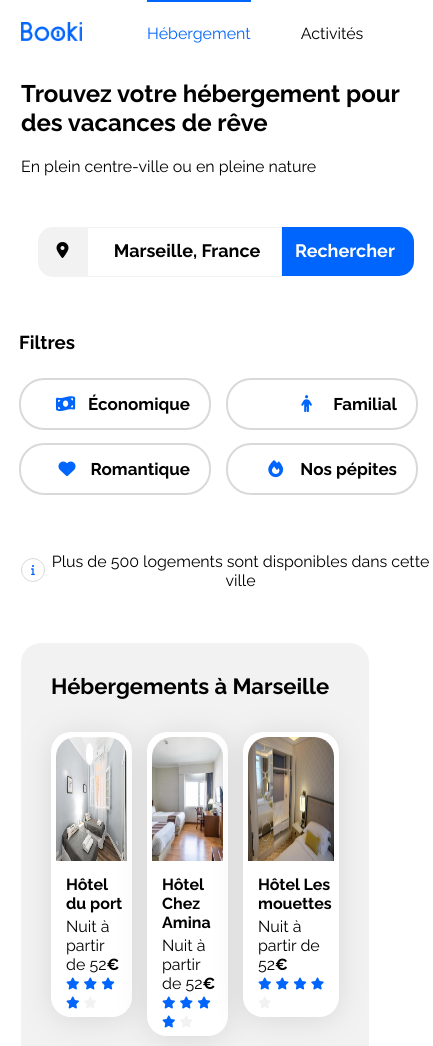
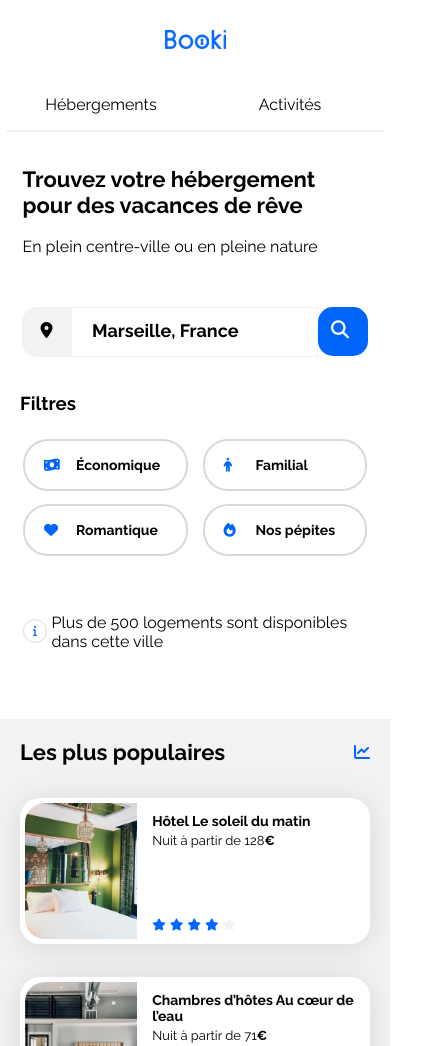
Before and after one commit to Lloydfaharon/projet3, a plain HTML site: page index01.html in a window 390 px wide. Shown: the top 1046 px of the page, 433 px wide, since content can reach past the window. Drawn offline with Linux system fonts and the light colour scheme.

Commit message:
setup mobile

```diff
--- a/css/style1.css
+++ b/css/style1.css
@@ -3,6 +3,7 @@
     font-family: 'Raleway', sans-serif;
     text-decoration: none;
     list-style: none;
+
 }
 
 :root {
@@ -18,6 +19,7 @@
 body {
     display: flex;
     justify-content: center;
+    margin: 0px;
 
 }
 
@@ -89,10 +91,11 @@ a {
 .logo img {
    width: 61px;
    height: 19px;
+   padding: 30px 50px;
 }
 .nav{ display:flex;
     justify-content: space-between;
-    align-items: center;
+    align-items: flex-start;
 
 }
 .navlik ul {
@@ -104,10 +107,12 @@ margin: 0 25px;
 float: right;
  }
 
-.nav .navlik ul li.active a {
+
+ .nav .navlik ul li a:hover {
     color:#0065FC;
     border-top:solid 2px #0065FC;
-    padding-top: 22px;
+    padding-top: 14px;
+
  }
 
 
@@ -227,12 +232,15 @@ float: right;
 .filtre2:hover {
     background-color:rgba(222, 235, 255, 1) ;
     }
+.filtre44{
+    padding: 0px 50px;
+}
 
 .filtre4{
     display: flex;
     justify-content:flex-start;
     align-items: center;
-    padding-top:65px;
+    padding-top:35px;
     flex-direction:none;
 }
 
@@ -366,9 +374,8 @@ width: 33.33%;
 /****** Activié à Marseille ***********/
 
 .activite{
-    width: 100%;
-    padding:0px;
-    margin-top: 65px;
+    padding:30px;
+    margin-top: 35px;
 }
 .activiteImg{
     object-fit:cover;
@@ -416,6 +423,10 @@ width: 33.33%;
  padding-top: 15px;
 }
 
+.hide2{
+    display: none;
+   }
+
 
 /* Le code ci-dessous correspond à la version responsive uniquement */
 
@@ -436,6 +447,10 @@ width: 33.33%;
     }
     .hebergements-cards .card-subtitle {
         font-size:12px;
+    }
+
+   .hide2{
+    display: none;
    }
 }
 
@@ -475,6 +490,9 @@ width: 33.33%;
     .activiteImg {
         height: 200px;
     }
+    .activite{
+        padding:0px 30px;
+    }
 
     .activiteIm {
         height: 200px;
@@ -504,10 +522,14 @@ width: 33.33%;
     .card-title{
         font-size: 13px;
     }
+       .hide2{
+        display: none;
+       }
+
 
 
 }
-/* Small devices (phones, less than 768px) */
+/* Small devices (phones, less than 768px)*/
 @media (max-width: 767.98px) {
     .filtre16{
         display:flex;
@@ -522,15 +544,230 @@ width: 33.33%;
 
     .filtre2{
         width: 150px;
+        margin-right: 15px;
     }
     .nav{
 
     }
+    .logo{
+        display: flex;
+        justify-content: center;
+       }
+       .bouton-r{
+        width: 50px;
+        border-radius: 15px;
+       }
+       .hide1{
+        display: none;
+       }
+       .hide2{
+        display: flex;
+       }
 }
 
+/* Small devices (phones, less than 768px) */
+@media (max-width: 474.98px) {
+   .footer{
+    padding: none;
+    box-sizing: border-box;
+   }
+   .input2{
+    width: 247px;
+    text-align: start;
 
+   }
+   .filtre1 {
+    display: flex;
+    flex-direction: column;
+    justify-content: flex-start;
+}
+   .filtre2{
+    width: 130px;
+    justify-content:flex-start;
+    font-size: 14px;
+   }
+
+   .filtre4{
+    flex-direction: column;
+   }
+   .filtre15{
+    display: block;
+    justify-content: center;
+    flex-direction: column;
+    align-items: center;
+    align-self: stretch;
+   }
+   .filtre16{
+    justify-content: space-between;
+    width: 344px;
+   }
+   .filtre44{
+    padding: 0px;
+   }
+   .mobfil{
+    padding-left: 20px;
+   }
+   .mobfil1{
+    margin-top: 0px;
+   }
+   .mobfil2{
+    margin-right: 0px;
+   }
+   .activite{
+    padding: 30px;
+   }
+
+   .num1{
+    width: 100%;
+    align-items: center;
+    padding-bottom: 0px;
+   }
+
+   .main-container{
+    padding: 0px;
+   }
+
+   .hebergements-cards{
+    flex-direction: column;
+   }
+
+   .hebergements-cards a {
+    width:100%
+   }
+
+   .populaires-cards{
+    flex-direction: column;
+   }
+
+   .populaires-cards a {
+    width: 100%;
+   }
+
+   .card .margin-right {
+    margin-right: 0px;
+   }
+    .hebergements-and-populaires .hebergements{
+    background-color: white;
+   }
+   .filtreActivite {
+    flex-direction: column;
+    align-items: normal;
+    padding: 0px;
+   }
+   .dimcards{
+    margin-top: 15px;
+   }
+   .filtreActivite .border1{
+    margin-left: 0px;
+   }
+   .hebergements-and-populaires{
+    flex-direction: column-reverse;
+   }
+
+   .hebergements-and-populaires section {
+    border-radius: 0px;
+    padding: 20px;
+   }
+   .logo{
+    display: flex;
+    justify-content: center;
+   }
+   .bouton-r{
+    width: 50px;
+    border-radius: 15px;
+   }
+   .hide1{
+    display: none;
+   }
+   .hide2{
+    display: flex;
+
+   }
+   html,
+   body {
+    margin: 0;
+    padding: 0;
+   }
+   ;.div22{
+    padding-top: 15px;
+   }
+   .nav {
+    display: block;
+   }
+   .d1 h2  {
+    width: 345px;
+    display: flex;
+    justify-content: center;
+    font-size: 22px;
+    padding-left: 20px;
+    padding-right: 20px;
+   }
+   .d1 p {
+    padding-left: 20px;
+    padding-right: 20px;
+   }
+   .bar p{
+    width: 335px;
+    text-align: left;
+   }
+   .bar1{
+    width: 345px;
+
+   }
+   .margin-right {
+    margin-right: 0px;
+   }
+
+   .nav .navlik ul li a:hover {
+    color:none;
+    border-bottom:solid 0px #0065FC;
+    padding-bottom:px;
+    border-top:solid 0px #0065FC;
+    padding-top:0px;
+ }
+ .navlik ul {
+    display: flex;
+    justify-content: center;
+    padding: 0px;
+ }
+ .barsinfo{
+    display: flex;
+    justify-content: center;
+    align-items: center;
+
+ }
+ .barsleft{
+    width:190px;
+    height:35px;
+    display: flex;
+    justify-content: center;
+    border-bottom:solid 2px #F2F2F2;
+
+ }
+ .barsleft:hover{
+    width:200px;
+    height:35px;
+    border-bottom:solid 2px #0065fc;
+}
+
+ .barsright{
+    width:188px;
+    height:35px;
+    display: flex;
+    justify-content: center;
+    border-bottom:solid 2px #F2F2F2;
+ }
+ .barsright:hover{
+    width:200px;
+    height:35px;
+    border-bottom: solid;
+    border-bottom:solid 2px #0065fc
+
+ }
+
+}
 /* Small devices (phones, less than 768px) */
-@media (max-width: 390.98px) {
+/*@media (max-width: 374.98px) {
     .footer{
         padding: none;
        }
@@ -538,14 +775,88 @@ width: 33.33%;
     .filtre4{
         flex-direction: column;
        }
+
     .main-container{
         padding: 0 13px;
        }
+
     .num1{
-    width: 410px;
+        width: 100%;
         align-items: center;
        }
+
     .main-container{
         padding: none;
        }
+
+    .hebergements-cards{
+        flex-direction: column;
        }
+
+    .hebergements-cards a {
+        width:100%
+       }
+
+    .populaires-cards{
+        flex-direction: column;
+       }
+
+    .populaires-cards a {
+        width: 100%;
+       }
+
+    .card .margin-right {
+        margin-right: 0px;
+       }
+    .hebergements-and-populaires .hebergements{
+        background-color: white;
+       }
+    .filtreActivite {
+        flex-direction: column;
+        align-items: normal;
+        padding: 30px;
+       }
+    .dimcards{
+        margin-top: 15px;
+       }
+    .filtreActivite .border1{
+        margin-left: 0px;
+       }
+    .hebergements-and-populaires{
+        flex-direction: column-reverse;
+       }
+
+    .hebergements-and-populaires section {
+        border-radius: 0px;
+       }
+    .logo{
+        display: flex;
+        justify-content: center;
+       }
+    .bouton-r{
+        width: 50px;
+        border-radius: 15px;
+       }
+    .hide1{
+        display: none;
+       }
+    .hide2{
+        display: flex;
+
+       }
+       html,
+       body {
+        margin: 0;
+        padding: 0;
+       }
+       .nav {
+        display: block;
+    }
+       .d1 h2{
+        width: 324px;
+        display: flex;
+        justify-content: center;
+        font-size: 22px;
+       }
+
+} */
--- a/index01.html
+++ b/index01.html
@@ -15,7 +15,7 @@
 </head>
 
 <body>
-    <div class="main-container">
+    <div>
         <header>
             <nav class="nav">
                 <div class="logo"><!-- logo -->
@@ -23,13 +23,26 @@
                 </div >
                 <div class="navlik"><!--button-->
                     <ul>
-                        <li class="active"><a href="#">Hébergement</a></li>
-                        <li><a href="#">Activités</a></li>
+                        <div class="barsleft">
+                            <li class="active "><a href="#heber">Hébergements</a></li>
+                        </div>
+                        <div class="barsright">
+                            <li><a href="#activi">Activités</a></li>
+                        </div>
                     </ul>
+                   <!-- <div class="barsinfo">
+
+                          <div class="barsleft">
+
+                          </div>
+                          <div class="barsright">
+
+                          </div>
+                    </div>-->
                 </div>
             </nav>
         </header>
-        <main>
+        <main class="main-container">
             <section class="num1">
                 <div class="d1">
                     <h2>Trouvez votre hébergement pour des vacances de rêve</h2>
@@ -43,13 +56,16 @@
                         <input class="input2" type="search" placeholder="Marseille, France">
                     </div>
                     <div class="bouton-r">
-                        <a href="#">Rechercher</a>
+                        <a href="#">
+                            <span class="hide1">Rechercher</span>
+                            <span class="hide2"><i class="fa-solid fa-magnifying-glass" style="color: #ffffff;"></i></span>
+                        </a>
                     </div>
                 </div>
                 <div class="filtre15 ">
-                    <div>
+                    <div class="mobfil">
                         <div class="margin-right">
-                            <h3>Filtres</h3>
+                            <h3 class="mobfil1">Filtres</h3>
                         </div>
                     </div>
                     <div class="filtre1">
@@ -62,7 +78,7 @@
                                     <a href="#">Économique</a>
                                 </div>
                             </div>
-                            <div class="filtre filtre2">
+                            <div class="filtre filtre2 mobfil2">
                                 <div>
                                     <i class="fa-solid fa-person icon"></i>
                                 </div>
@@ -80,7 +96,7 @@
                                     <a href="#">Romantique</a>
                                 </div>
                             </div>
-                            <div class="filtre filtre2">
+                            <div class="filtre filtre2 mobfil2">
                                 <div>
                                     <i class="fa-solid fa-fire icon"></i>
                                 </div>
@@ -92,7 +108,7 @@
 
                     </div>
                 </div>
-                <div class="bar">
+                <div class="bar bar1">
                     <div class=>
                         <svg xmlns="http://www.w3.org/2000/svg" width="24" height="24" viewBox="0 0 24 24" fill="none">
                             <circle cx="12" cy="12" r="11.5" stroke="#D9D9D9"/>
@@ -105,7 +121,7 @@
                 </div>
             </section>
             <div class="hebergements-and-populaires">
-                <section class="hebergements">
+                <section id="heber" class="hebergements">
                     <div class="hebergements-title">
                         <h2 class="section-title">Hébergements à Marseille</h2>
                     </div>
@@ -298,8 +314,8 @@
                     </div>
                 </section>
             </div>
-            <section class="activite">
-                <div class="populaires-title border1">
+            <section id="activi" class="activite">
+                <div class="populaires-title">
                     <h2 class="section-title"> Activités à marseille</h2>
                 </div>
                 <div class="filtreActivite">
@@ -338,7 +354,7 @@
                 </div>
             </section>
         </main>
-        <footer>
+        <footer class="filtre44">
             <div class="filtre4">
                 <div class="footer">
                     <h3>À propos</h3>
```
Also changed, not shown: 2 other files. Lines whose indentation alone changed are shown as unchanged.
